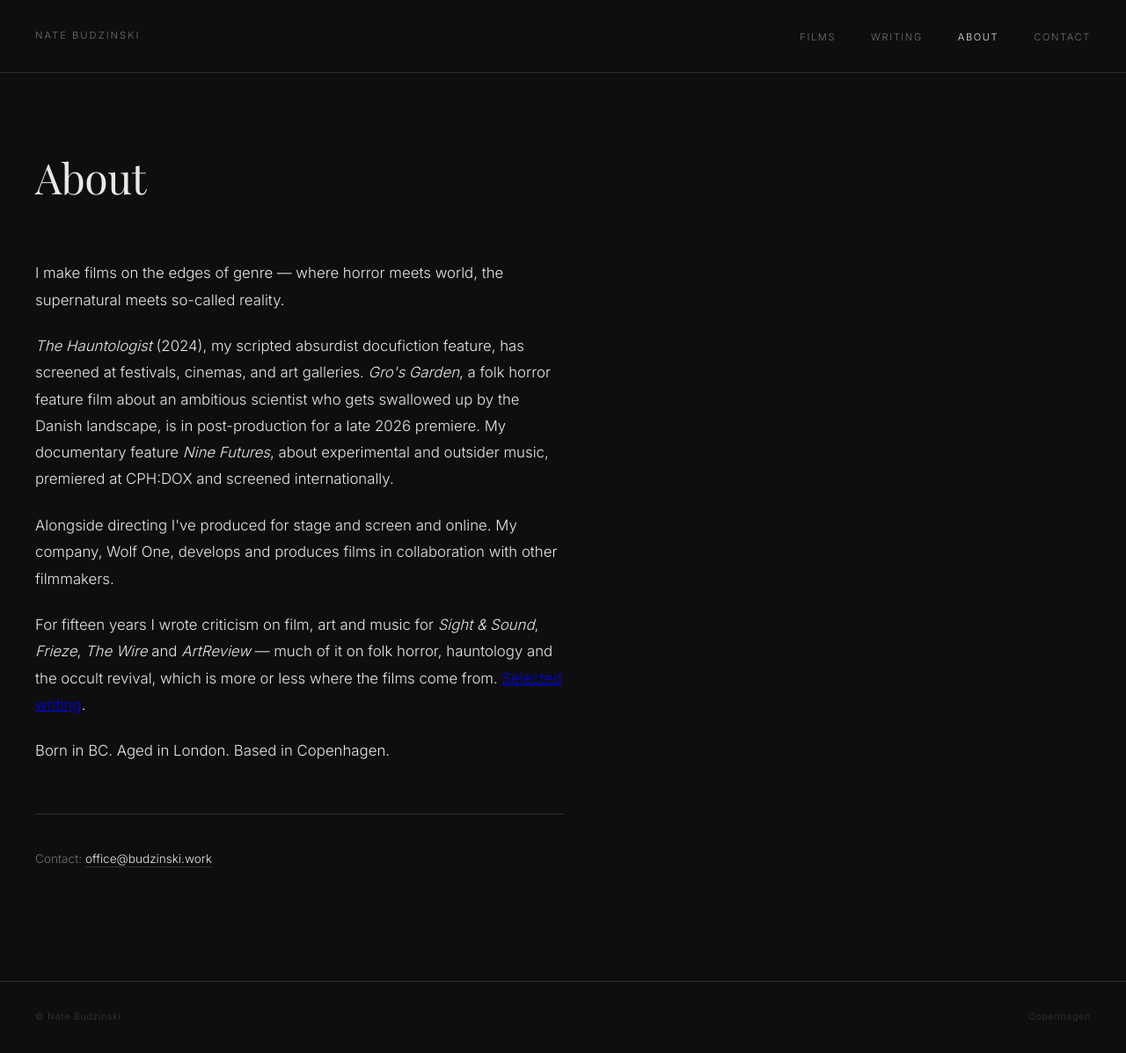
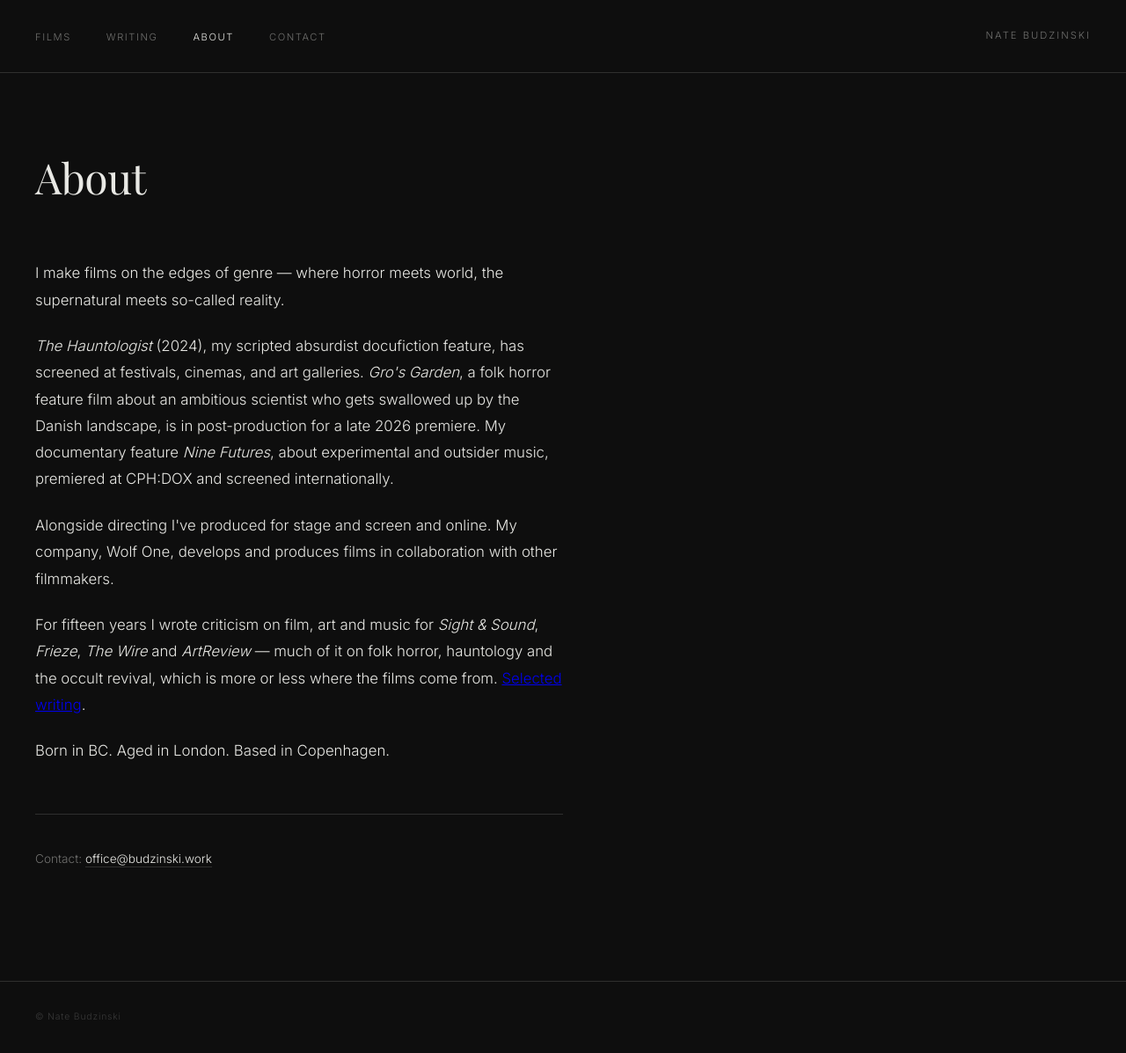
Before and after one commit to werewolf-one/budzinski-work, a plain HTML site: page about/index.html in a window 1280 px wide. Shown: the whole page at 88% size. Drawn offline with nearby package versions, Linux system fonts and the light colour scheme; a web font is replaced by a local one.

Commit message:
About: nav order, footer

```diff
--- a/about/index.html
+++ b/about/index.html
@@ -144,13 +144,13 @@
 <body>
 
   <nav>
-    <a class="nav-name" href="/">Nate Budzinski</a>
     <ul class="nav-links">
       <li><a href="/films/">Films</a></li>
       <li><a href="/writing/">Writing</a></li>
       <li><a href="/about/" class="active">About</a></li>
       <li><a href="/contact/">Contact</a></li>
     </ul>
+    <a class="nav-name" href="/">Nate Budzinski</a>
   </nav>
 
   <main>
@@ -189,7 +189,6 @@
 
   <footer>
     <span class="footer-note">© Nate Budzinski</span>
-    <span class="footer-note">Copenhagen</span>
   </footer>
 
 </body>
```
